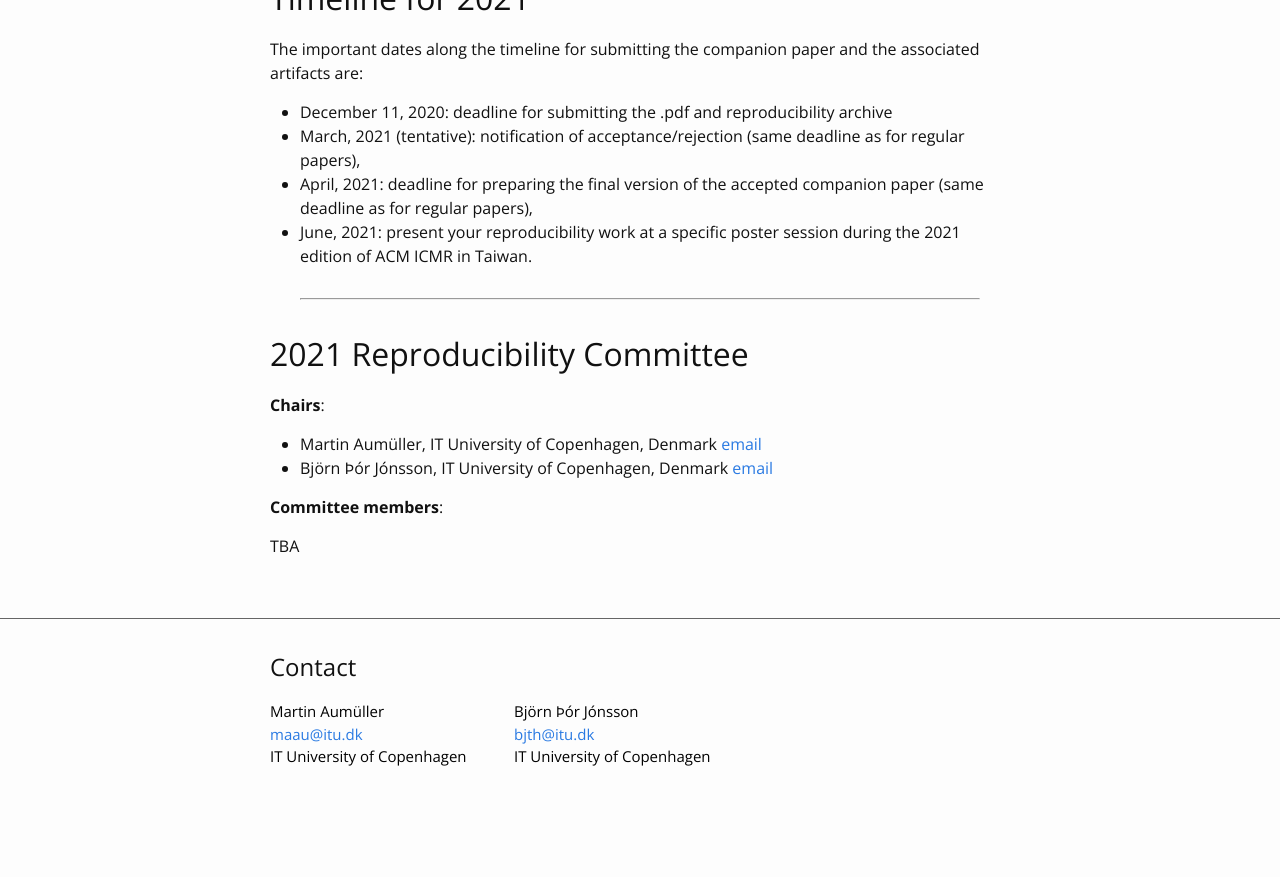
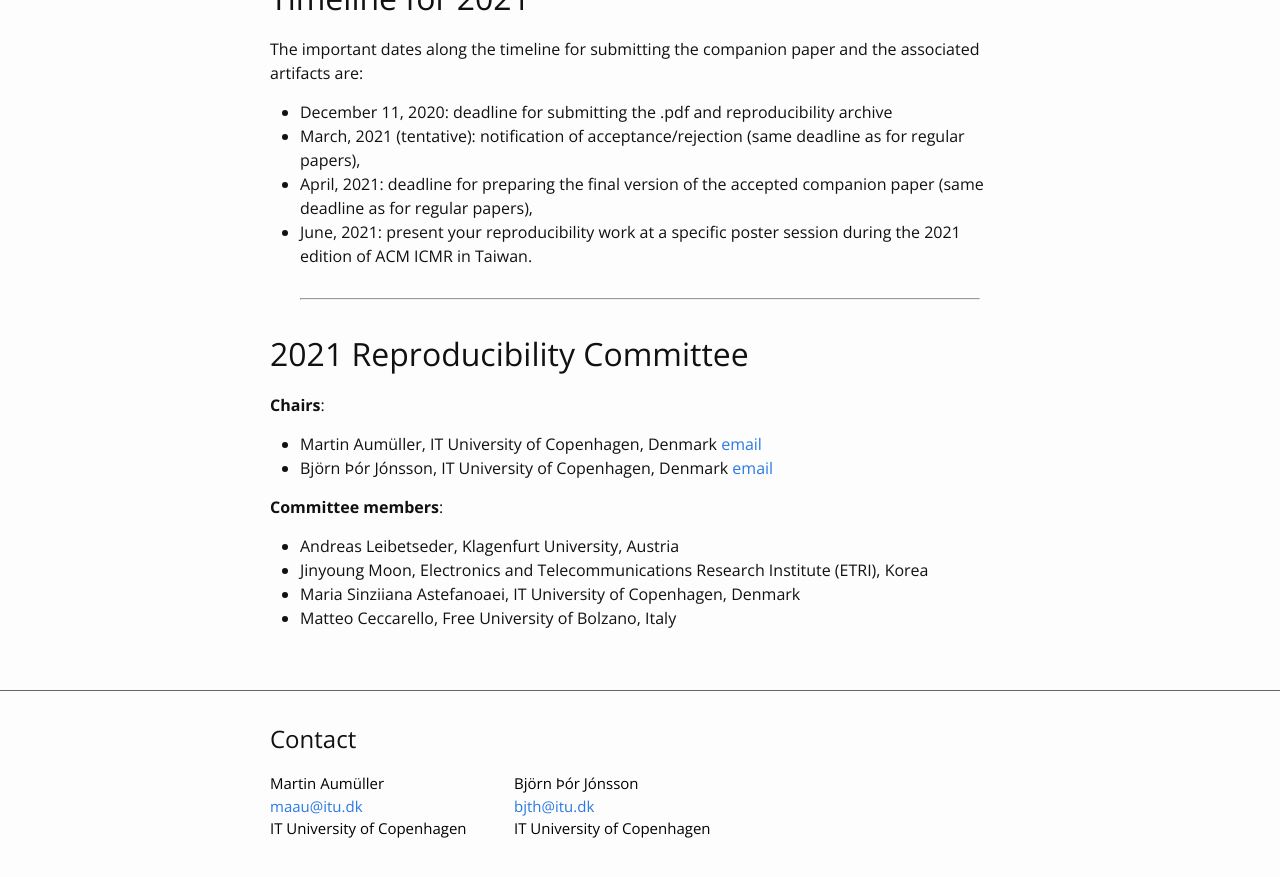
Before and after one commit to icmr-reproducibility/website, a Jekyll site: the page built from z_cfp2021.md, in a window 1280 px wide and 900 px high, scrolled down 6362 px. Shown: the top 877 px of the window. Built offline with Jekyll 4.4.1, drawn with Linux system fonts in a browser that asks for light colours; before the commit the page ends 7190 px from its top, so only the background shows below that.

Commit message:
Update z_cfp2021.md

```diff
--- a/z_cfp2021.md
+++ b/z_cfp2021.md
@@ -164,4 +164,7 @@ The important dates along the timeline for submitting the companion paper and th
 
 **Committee members**:
 
-TBA
+- Andreas Leibetseder, Klagenfurt University, Austria
+- Jinyoung Moon, Electronics and Telecommunications Research Institute (ETRI), Korea
+- Maria Sinziiana Astefanoaei, IT University of Copenhagen, Denmark
+- Matteo Ceccarello, Free University of Bolzano, Italy
```
